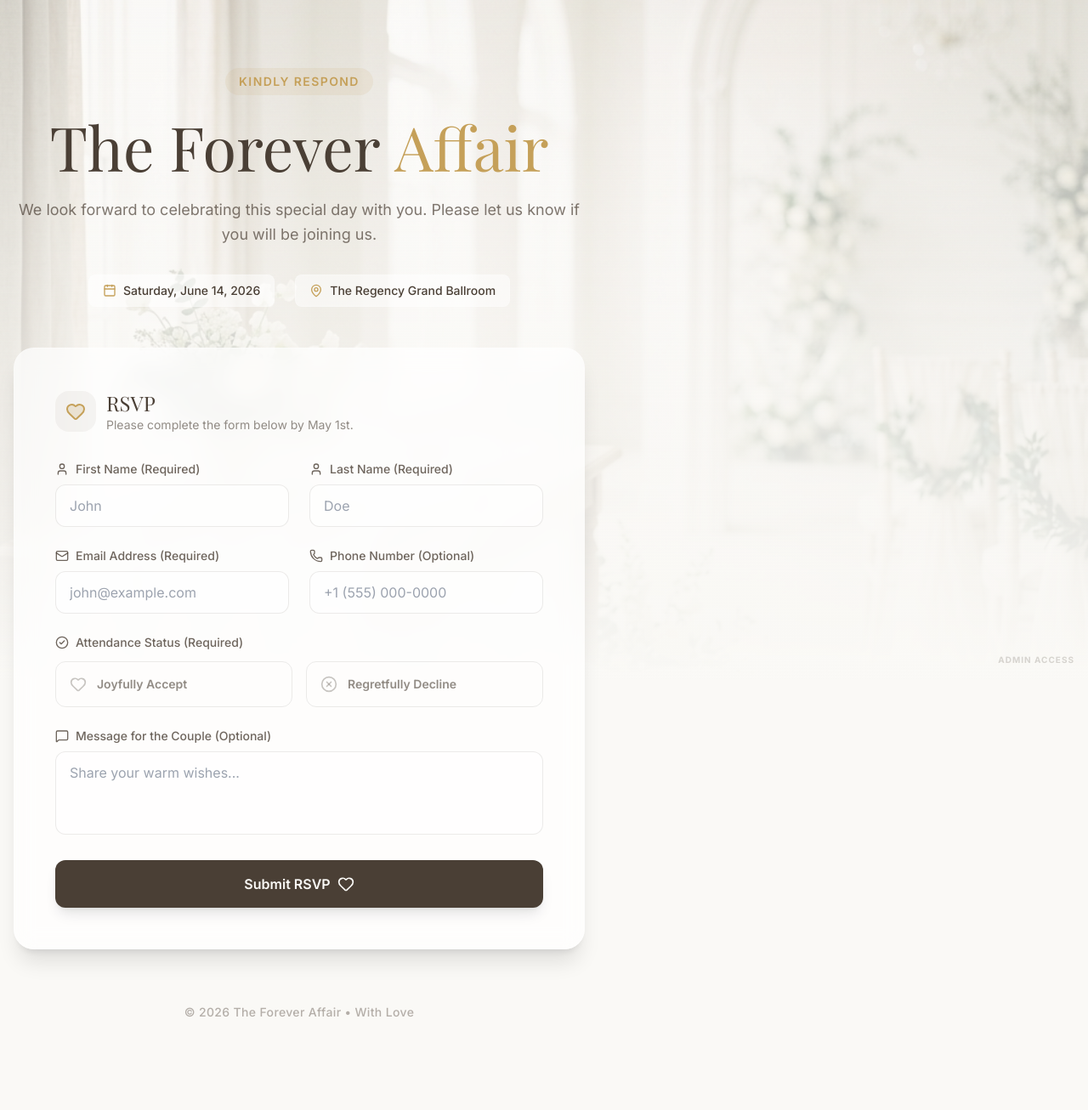
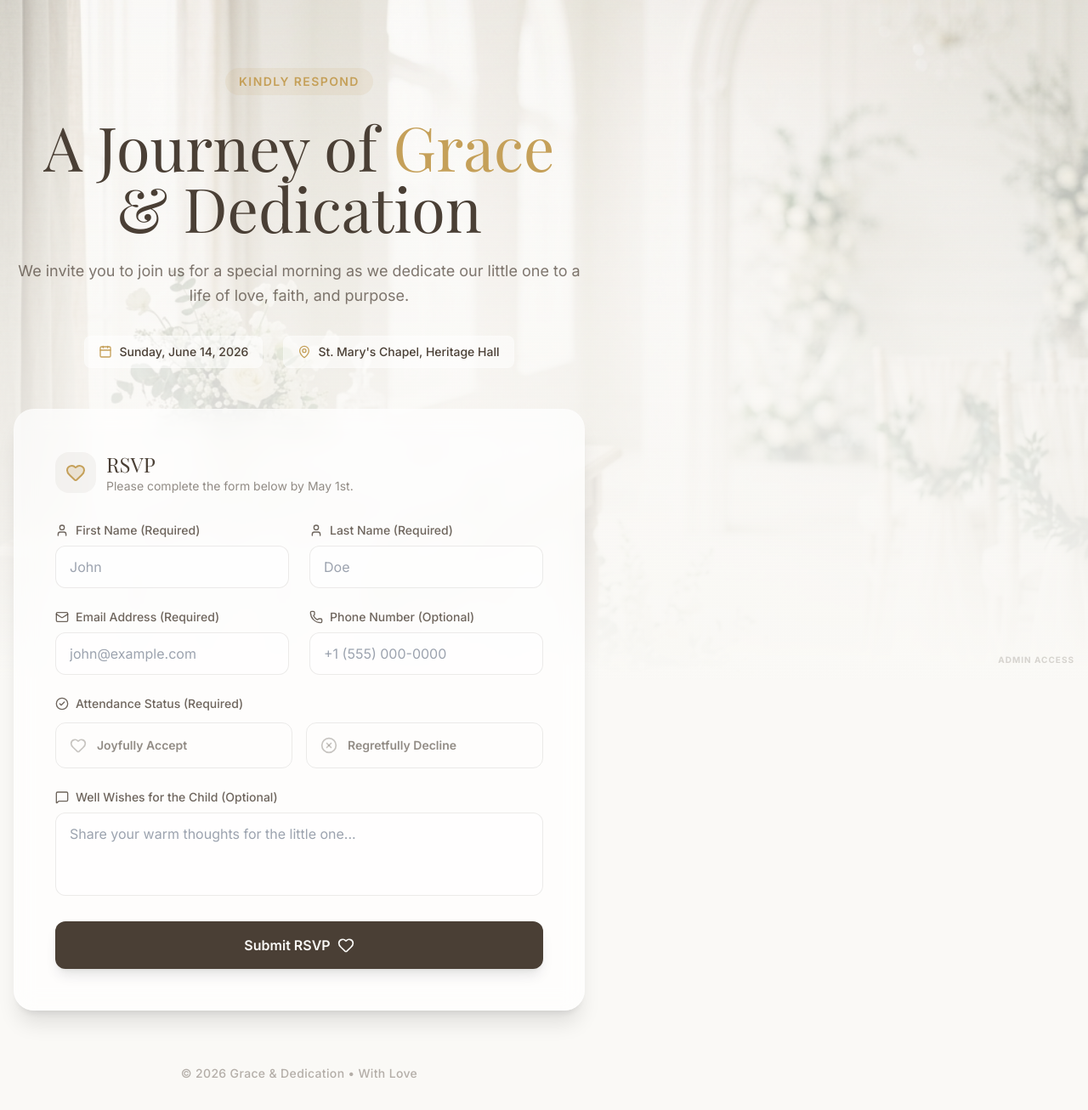
Before and after one commit to Alphadude/totpass, a React (Vite) app: page / in a window 1280 px wide. Shown: the top 1306 px of the page at 85% size. Before the commit the page ends 1281 px from the top, so only its background shows below. Built offline with nearby package versions, Linux system fonts and the light colour scheme; a web font is replaced by a local one.

Commit message:
Update content to Child Dedication theme and centralize layout

```diff
--- a/src/components/WaitlistForm.tsx
+++ b/src/components/WaitlistForm.tsx
@@ -147,16 +147,16 @@ export const WaitlistForm: React.FC<RSVPFormProps> = ({ onSuccess }) => {
         {errors.attendanceStatus && <p className="text-xs text-red-500">{errors.attendanceStatus.message}</p>}
       </div>
 
-      {/* Message for Couple */}
+      {/* Well Wishes */}
       <div className="space-y-2">
         <label className="text-sm font-medium text-secondary/80 flex items-center gap-2">
-          <MessageSquare className="w-4 h-4" /> Message for the Couple (Optional)
+          <MessageSquare className="w-4 h-4" /> Well Wishes for the Child (Optional)
         </label>
         <textarea
           {...register('messageForCouple')}
           rows={3}
           className="w-full px-4 py-3 rounded-xl border border-secondary/10 bg-white/50 focus:ring-2 focus:ring-accent/20 focus:border-accent outline-none transition-all resize-none"
-          placeholder="Share your warm wishes..."
+          placeholder="Share your warm thoughts for the little one..."
         />
       </div>
 
--- a/src/pages/CheckInDashboard.tsx
+++ b/src/pages/CheckInDashboard.tsx
@@ -47,10 +47,10 @@ export const CheckInDashboard: React.FC<CheckInDashboardProps> = ({ onBack }) =>
               onClick={onBack}
               className="flex items-center gap-2 text-accent bg-white px-3 py-1.5 rounded-lg border border-secondary/5 mb-4 hover:bg-accent/5 transition-all text-sm font-medium"
             >
-              <ArrowLeft className="w-4 h-4" /> Back to RSVP
+              <ArrowLeft className="w-4 h-4" /> Back to Invitation
             </button>
             <h1 className="text-3xl font-serif">Guest Management</h1>
-            <p className="text-secondary/60">Manage responses for The Forever Affair event.</p>
+            <p className="text-secondary/60">Manage responses for the Child Dedication event.</p>
           </div>
 
           <div className="flex bg-white rounded-xl shadow-sm border border-secondary/5 px-4 items-center gap-3 w-full md:w-80">
--- a/src/pages/WaitlistPage.tsx
+++ b/src/pages/WaitlistPage.tsx
@@ -28,18 +28,18 @@ export const WaitlistPage: React.FC = () => {
               Kindly Respond
             </span>
             <h1 className="text-5xl md:text-7xl font-serif mb-6 leading-tight">
-              The Forever <span className="italic text-accent">Affair</span>
+              A Journey of <span className="italic text-accent">Grace</span> & Dedication
             </h1>
             <p className="text-lg text-secondary/70 leading-relaxed mb-8">
-              We look forward to celebrating this special day with you. Please let us know if you will be joining us.
+              We invite you to join us for a special morning as we dedicate our little one to a life of love, faith, and purpose.
             </p>
 
             <div className="flex flex-wrap justify-center gap-6 text-sm font-medium">
               <div className="flex items-center gap-2 px-4 py-2 rounded-lg bg-white/50 border border-white/20">
-                <Calendar className="w-4 h-4 text-accent" /> Saturday, June 14, 2026
+                <Calendar className="w-4 h-4 text-accent" /> Sunday, June 14, 2026
               </div>
               <div className="flex items-center gap-2 px-4 py-2 rounded-lg bg-white/50 border border-white/20">
-                <MapPin className="w-4 h-4 text-accent" /> The Regency Grand Ballroom
+                <MapPin className="w-4 h-4 text-accent" /> St. Mary's Chapel, Heritage Hall
               </div>
             </div>
           </motion.div>
@@ -98,7 +98,7 @@ export const WaitlistPage: React.FC = () => {
 
           {/* Footer */}
           <footer className="mt-16 text-center text-sm text-secondary/40 font-medium tracking-wide">
-            &copy; 2026 The Forever Affair • With Love
+            &copy; 2026 Grace & Dedication • With Love
           </footer>
         </div>
       </main>
```
